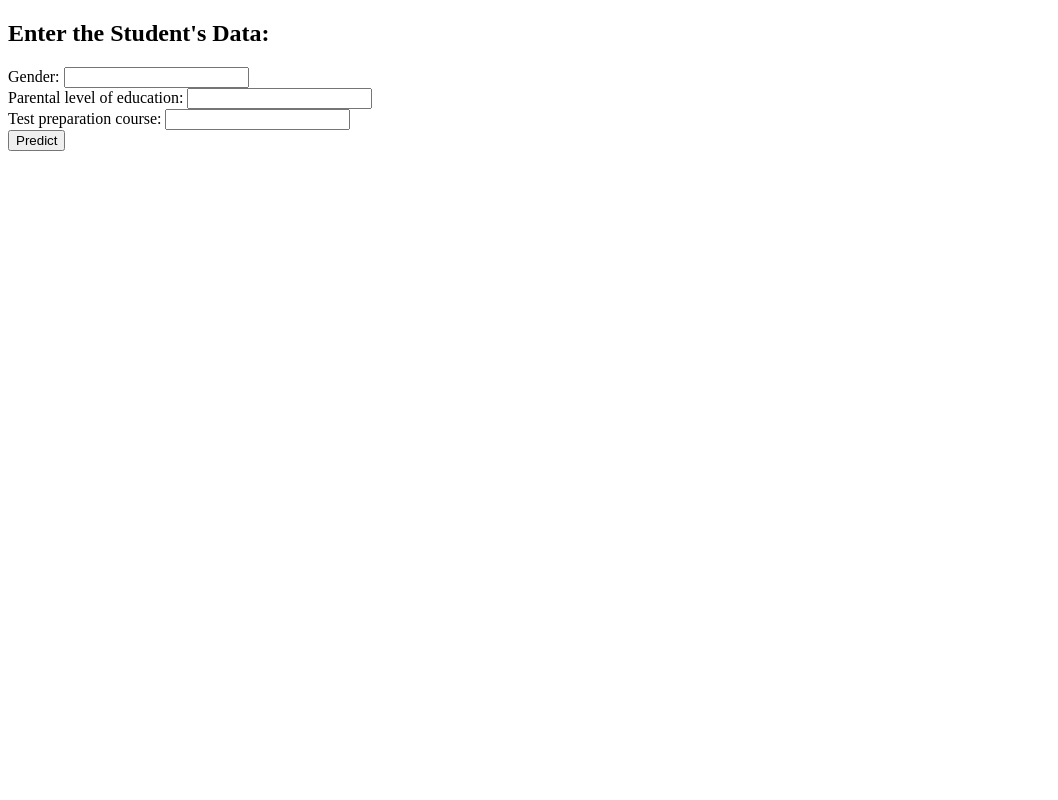
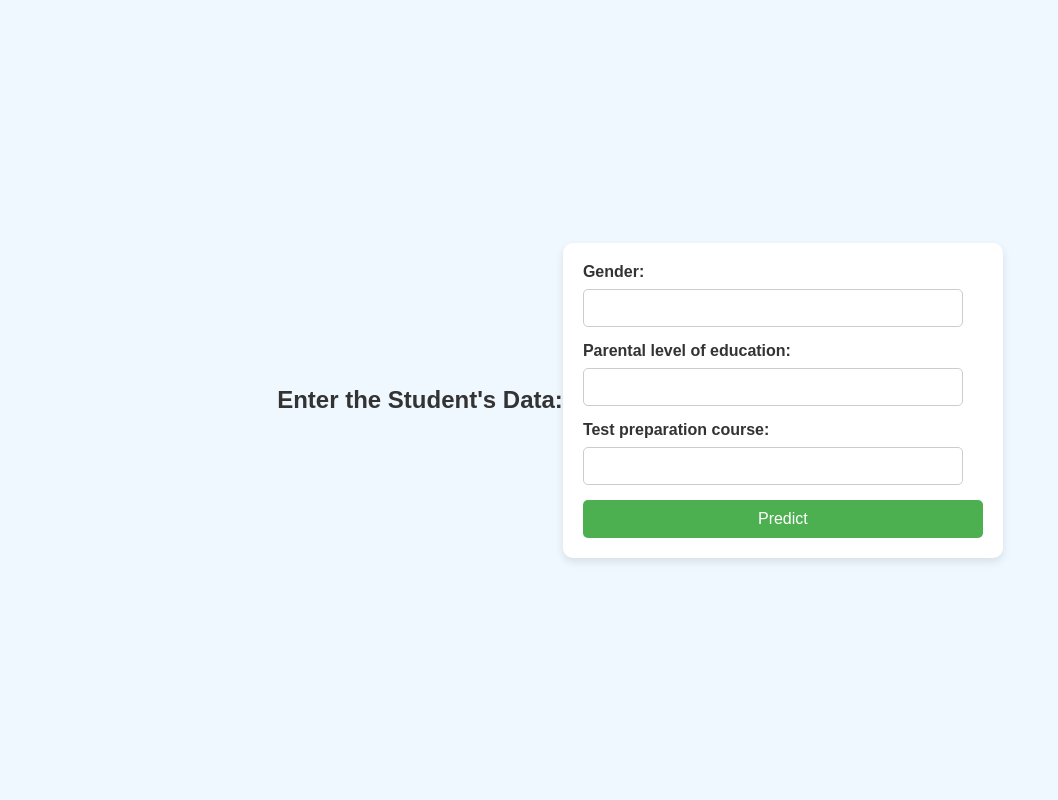
Before and after one commit to Mittesh-9/ML-student-performance-prediction, a Flask app: page / in a window 1280 px wide. Shown: the whole page, without its empty margins (0-1058 px from the left). Run offline with Flask 3, Linux system fonts and the light colour scheme; parts of the project's set-up code (start-up, migrations or seed data) failed here and were passed over.

Commit message:
css style added

```diff
--- a/app.py
+++ /dev/null
@@ -1,28 +0,0 @@
-from flask import Flask, request, jsonify, render_template
-import joblib
-import pandas as pd
-
-app = Flask(__name__)
-
-# Load the model
-model = joblib.load('final_model.pkl')
-
-@app.route('/')
-def home():
-    return render_template('index.html')
-
-@app.route('/predict', methods=['POST'])
-def predict():
-    # Extract form data from the frontend
-    features = [x for x in request.form.values()]
-
-    # Convert the input into a pandas DataFrame (adjust according to your feature input)
-    input_data = pd.DataFrame([features], columns=['gender', 'parental level of education', 'test preparation course'])  # Change these to actual feature names
-
-    # Make prediction using the loaded model
-    prediction = model.predict(input_data)[0]
-
-    return render_template('index.html', prediction_text=f'Predicted performance: {prediction}')
-
-if __name__ == "__main__":
-    app.run(debug=True)
--- a/app/app.py
+++ b/app/app.py
@@ -0,0 +1,28 @@
+from flask import Flask, request, jsonify, render_template
+import joblib
+import pandas as pd
+
+app = Flask(__name__)
+
+# Load the model
+model = joblib.load('final_model.pkl')
+
+@app.route('/')
+def home():
+    return render_template('index.html')
+
+@app.route('/predict', methods=['POST'])
+def predict():
+    # Extract form data from the frontend
+    features = [x for x in request.form.values()]
+
+    # Convert the input into a pandas DataFrame (adjust according to your feature input)
+    input_data = pd.DataFrame([features], columns=['gender', 'parental level of education', 'test preparation course'])  # Change these to actual feature names
+
+    # Make prediction using the loaded model
+    prediction = model.predict(input_data)[0]
+
+    return render_template('index.html', prediction_text=f'Predicted performance: {prediction}')
+
+if __name__ == "__main__":
+    app.run(debug=True)
--- /dev/null
+++ b/app/static/style.css
@@ -0,0 +1,67 @@
+body {
+    font-family: Arial, sans-serif;
+    background-color: #f0f8ff;
+    margin: 0;
+    padding: 0;
+    display: flex;
+    justify-content: center;
+    align-items: center;
+    height: 100vh;
+}
+
+form {
+    background-color: #ffffff;
+    padding: 20px;
+    border-radius: 10px;
+    box-shadow: 0 4px 8px rgba(0, 0, 0, 0.1);
+    max-width: 400px;
+    width: 100%;
+}
+
+/* Heading style */
+h2 {
+    text-align: center;
+    color: #333333;
+}
+
+/* Labels and inputs styling */
+label {
+    display: block;
+    margin-bottom: 8px;
+    font-weight: bold;
+    color: #333333;
+}
+
+input[type="text"] {
+    width: calc(100% - 20px);
+    padding: 10px;
+    margin-bottom: 15px;
+    border: 1px solid #cccccc;
+    border-radius: 5px;
+    font-size: 14px;
+    box-sizing: border-box;
+}
+
+/* Submit button styling */
+input[type="submit"] {
+    width: 100%;
+    padding: 10px;
+    background-color: #4caf50;
+    color: white;
+    border: none;
+    border-radius: 5px;
+    cursor: pointer;
+    font-size: 16px;
+    transition: background-color 0.3s ease;
+}
+
+input[type="submit"]:hover {
+    background-color: #45a049;
+}
+
+/* Prediction text styling */
+h3 {
+    text-align: center;
+    color: #555555;
+    margin-top: 20px;
+}
--- a/templates/index.html
+++ b/app/templates/index.html
@@ -3,6 +3,7 @@
 <head>
     <meta charset="UTF-8">
     <meta name="viewport" content="width=device-width, initial-scale=1.0">
+    <link rel="stylesheet" href="/app/static/style.css">
     <title>Student Performance Predictor</title>
 </head>
 <body>
```
